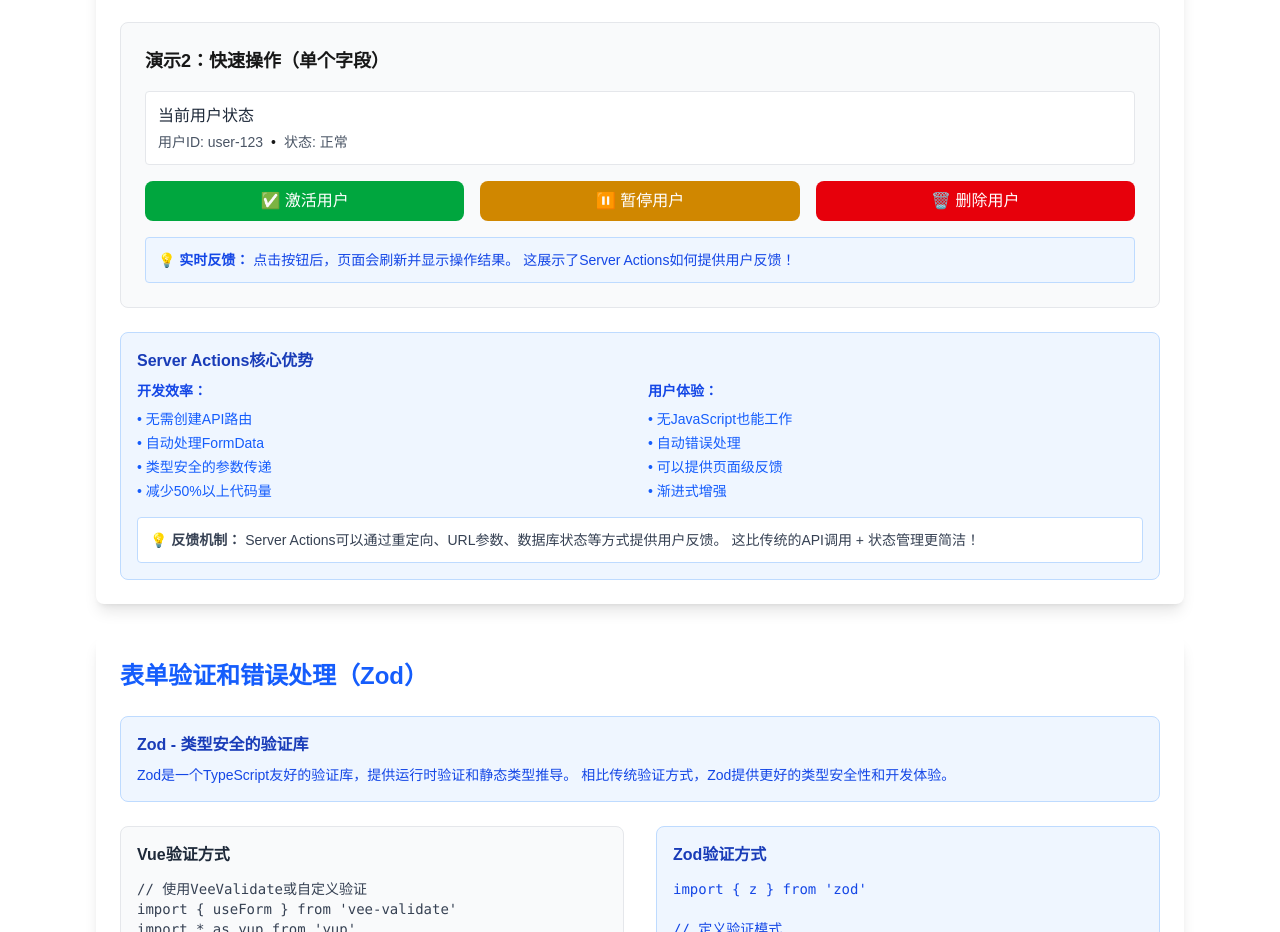
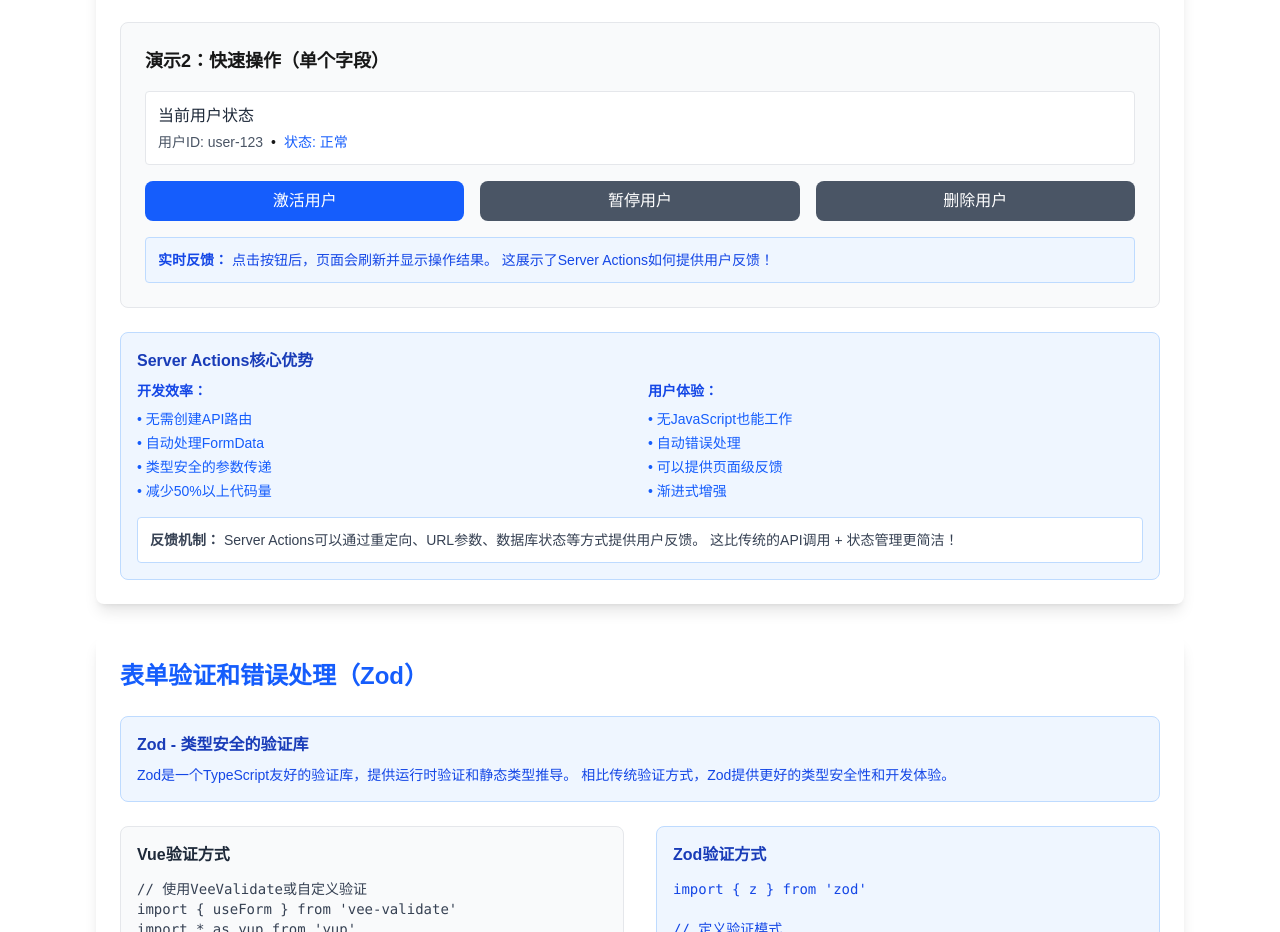
Before and after one commit to shaaaaark/next-for-vue-developer, a Next.js app: page /forms in a window 1280 px wide. Shown: the part 3260-4192 px from the top of the page. Built offline with nearby package versions, Linux system fonts and the light colour scheme.

Commit message:
refactor:【ServerActionsDemo】统一颜色方案，优化操作反馈显示

```diff
--- a/src/components/ServerActionsDemo.tsx
+++ b/src/components/ServerActionsDemo.tsx
@@ -50,15 +50,15 @@ export default function ServerActionsDemo() {
 
       {/* 操作反馈显示 */}
       {action === 'update' && userId && status && (
-        <div className="mb-6 bg-green-50 border border-green-200 rounded-lg p-4">
-          <h3 className="font-semibold text-green-800 mb-2">
-            ✅ 操作成功！
+        <div className="mb-6 bg-blue-50 border border-blue-200 rounded-lg p-4">
+          <h3 className="font-semibold text-blue-800 mb-2">
+            操作成功
           </h3>
-          <p className="text-green-700 text-sm">
-            用户 <code className="bg-green-100 px-2 py-1 rounded">{userId}</code>
-            的状态已更新为 <code className="bg-green-100 px-2 py-1 rounded">{status}</code>
+          <p className="text-blue-700 text-sm">
+            用户 <code className="bg-white px-2 py-1 rounded border border-gray-200">{userId}</code>
+            的状态已更新为 <code className="bg-white px-2 py-1 rounded border border-gray-200">{status}</code>
           </p>
-          <p className="text-green-600 text-xs mt-1">
+          <p className="text-gray-600 text-xs mt-1">
             操作时间: {new Date(parseInt(timestamp || '0')).toLocaleString()}
           </p>
         </div>
@@ -189,7 +189,7 @@ import { createUser } from '@/actions/form-actions'
           </form>
         </div>
 
-        {/* 状态更新表单 - 改进版 */}
+        {/* 状态更新表单 - 统一颜色版 */}
         <div className="bg-gray-50 p-6 rounded-lg border border-gray-200">
           <h3 className="text-lg font-semibold mb-4">演示2：快速操作（单个字段）</h3>
 
@@ -199,12 +199,7 @@ import { createUser } from '@/actions/form-actions'
             <div className="flex items-center space-x-2">
               <span className="text-sm text-gray-600">用户ID: user-123</span>
               <span className="text-sm">•</span>
-              <span className={`text-sm font-medium ${
-                userStatus === '已激活' ? 'text-green-600' :
-                userStatus === '已暂停' ? 'text-yellow-600' :
-                userStatus === '已删除' ? 'text-red-600' :
-                'text-gray-600'
-              }`}>
+              <span className="text-sm font-medium text-blue-600">
                 状态: {userStatus}
               </span>
             </div>
@@ -217,9 +212,9 @@ import { createUser } from '@/actions/form-actions'
               <input type="hidden" name="currentUrl" value={currentUrl} />
               <button
                 type="submit"
-                className="w-full bg-green-600 text-white px-4 py-2 rounded-lg hover:bg-green-700 transition-colors"
+                className="w-full bg-blue-600 text-white px-4 py-2 rounded-lg hover:bg-blue-700 transition-colors"
               >
-                ✅ 激活用户
+                激活用户
               </button>
             </form>
 
@@ -229,9 +224,9 @@ import { createUser } from '@/actions/form-actions'
               <input type="hidden" name="currentUrl" value={currentUrl} />
               <button
                 type="submit"
-                className="w-full bg-yellow-600 text-white px-4 py-2 rounded-lg hover:bg-yellow-700 transition-colors"
+                className="w-full bg-gray-600 text-white px-4 py-2 rounded-lg hover:bg-gray-700 transition-colors"
               >
-                ⏸️ 暂停用户
+                暂停用户
               </button>
             </form>
 
@@ -241,16 +236,16 @@ import { createUser } from '@/actions/form-actions'
               <input type="hidden" name="currentUrl" value={currentUrl} />
               <button
                 type="submit"
-                className="w-full bg-red-600 text-white px-4 py-2 rounded-lg hover:bg-red-700 transition-colors"
+                className="w-full bg-gray-600 text-white px-4 py-2 rounded-lg hover:bg-gray-700 transition-colors"
               >
-                🗑️ 删除用户
+                删除用户
               </button>
             </form>
           </div>
 
           <div className="mt-4 p-3 bg-blue-50 rounded border border-blue-200">
             <p className="text-sm text-blue-700">
-              <strong>💡 实时反馈：</strong> 点击按钮后，页面会刷新并显示操作结果。
+              <strong>实时反馈：</strong> 点击按钮后，页面会刷新并显示操作结果。
               这展示了Server Actions如何提供用户反馈！
             </p>
           </div>
@@ -283,7 +278,7 @@ import { createUser } from '@/actions/form-actions'
 
         <div className="mt-4 p-3 bg-white rounded border border-blue-200">
           <p className="text-sm text-gray-700">
-            <strong>💡 反馈机制：</strong> Server Actions可以通过重定向、URL参数、数据库状态等方式提供用户反馈。
+            <strong>反馈机制：</strong> Server Actions可以通过重定向、URL参数、数据库状态等方式提供用户反馈。
             这比传统的API调用 + 状态管理更简洁！
           </p>
         </div>
```
